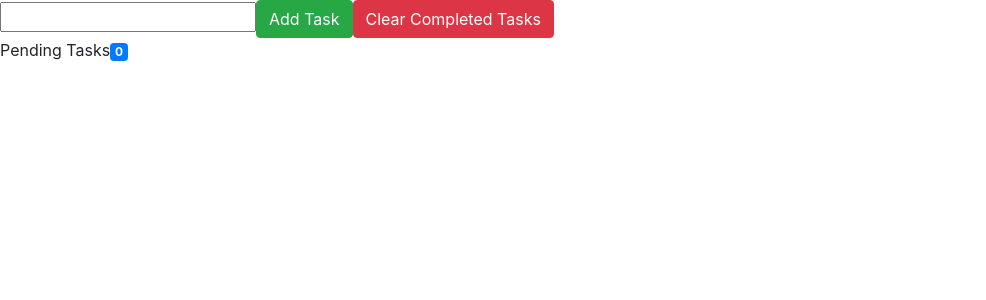
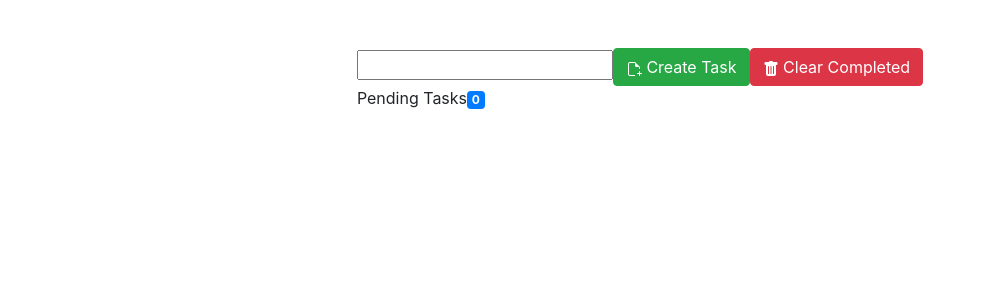
Before and after one commit to ehamamrah/todolist-react, a React (Create React App) app: page / in a window 1280 px wide. Shown: the top 300 px of the page, without its empty margins (0-986 px from the left). Built offline with nearby package versions, Linux system fonts and the light colour scheme.

Commit message:
More Function & Design

```diff
--- a/package.json
+++ b/package.json
@@ -7,8 +7,10 @@
     "@testing-library/react": "^11.1.0",
     "@testing-library/user-event": "^12.1.10",
     "bootstrap": "^4.5.3",
+    "bootstrap-icons": "^1.0.0",
     "react": "^17.0.1",
     "react-dom": "^17.0.1",
+    "react-icons": "^3.11.0",
     "react-scripts": "4.0.0",
     "uuid": "^3.4.0",
     "web-vitals": "^0.2.4"
--- a/src/App.js
+++ b/src/App.js
@@ -1,6 +1,7 @@
 import React, { useState, useRef, useEffect } from 'react';
 import TodoList from './tasks/ToDoList';
 import uuidv4 from 'uuid/v4';
+import { BsFillTrashFill, BsFileEarmarkPlus } from 'react-icons/bs';
 
 const LOCAL_STORAGE_KEY = 'tasks';
 
@@ -44,13 +45,16 @@ function App() {
 
   return (
     <>
+      <div className='container' >
+        <div className='row'>
+          <div className='mx-auto pt-5'>
             <TodoList todos={todos} toggleTask={toggleTask} />
             <input type="text" ref={taskNameRef} />
             <button className="btn btn-success" onClick={handleAddTask}>
-        Add Task
+              <BsFileEarmarkPlus /> Create Task
             </button>
             <button className="btn btn-danger" onClick={handleClearCompleted}>
-        Clear Completed Tasks
+              <BsFillTrashFill /> Clear Completed
             </button>
             <div>
               Pending Tasks
@@ -58,6 +62,9 @@ function App() {
                 { todos.filter(task => !task.complete).length }
               </span>
             </div>
+          </div>
+        </div>
+      </div>
     </>
   )
 }
--- a/src/tasks/Task.js
+++ b/src/tasks/Task.js
@@ -4,12 +4,21 @@ export default function Task( { task, toggleTask } ) {
   function handleTaskClick(){
     toggleTask(task.id);
   }
+  function strikeCompleted(task){
+    if (task.complete){
+      return <s>{task.name}</s>;
+    } else {
+      return task.name;
+    }
+  }
   return (
-    <div>
-      <label>
-        <input type='checkbox' checked={task.complete} onChange={handleTaskClick}/>
-        {task.name}
-      </label>
+    <div className="card mb-2">
+      <div className="card-body">
+        <h5 className="card-title">
+          <span className="pr-2"><input type='checkbox' checked={task.complete} onChange={handleTaskClick}/></span>
+          {strikeCompleted(task)}
+        </h5>
+      </div>
     </div>
   )
 }
```
Also changed, not shown: 2 other files (tests, documents, lock files or other folders). Lines whose indentation alone changed are shown as unchanged.
